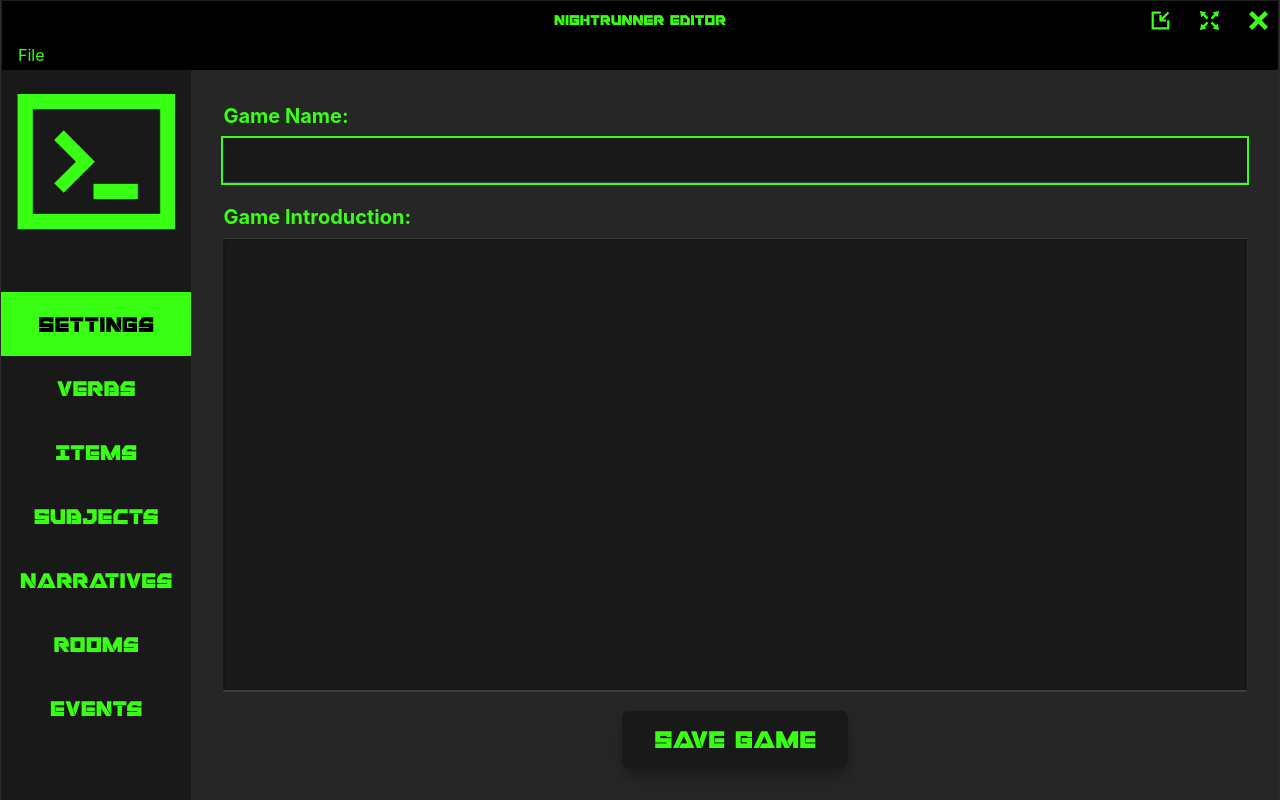
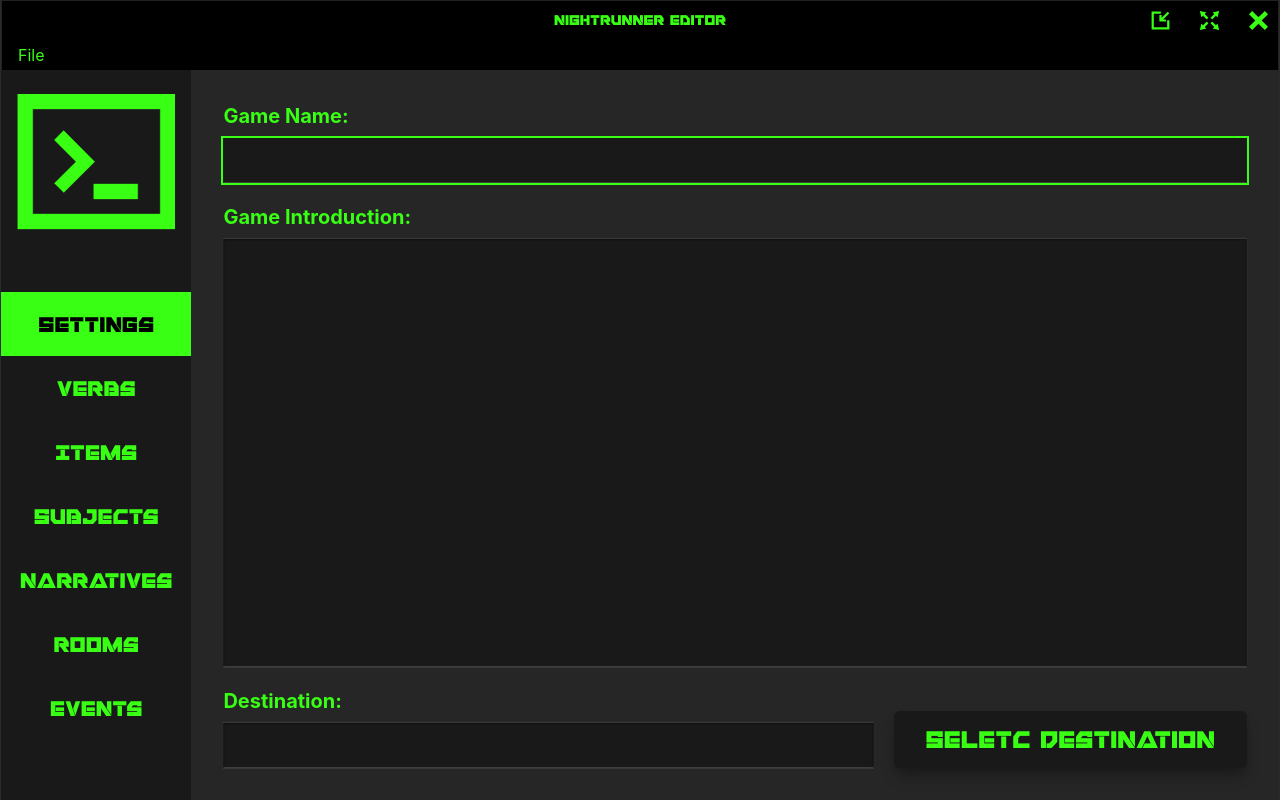
Before and after one commit to aimerib/nightrunner-editor, a React (Vite) app: page / in a window 1280 px wide. Built offline with nearby package versions, Linux system fonts and the light colour scheme.

Commit message:
re-arrange game state

```diff
--- a/src/pages/Events/index.tsx
+++ b/src/pages/Events/index.tsx
@@ -9,7 +9,7 @@ import {
   SelectList,
   Checkbox,
 } from '../../components';
-import { EVENT_TYPE, ActionTypes } from '../../types';
+import { EVENT_TYPE, ActionTypes, ButtonType } from '../../types';
 import { store } from '../../store';
 import { useFocus } from '../../utils';
 
@@ -33,11 +33,11 @@ export default function Events() {
   const [event, set_event] = useState({} as EVENT_TYPE);
 
   // init events state
-  const [events_state, dispatch_event] = useContext(store).events;
-  const available_items = useContext(store).items[0];
-  const available_narratives = useContext(store).narratives[0];
-  const [available_rooms, dispatch_rooms] = useContext(store).rooms;
-  const available_subjects = useContext(store).subjects[0];
+  const [events_state, dispatch_event] = useContext(store).gameState.events;
+  const available_items = useContext(store).gameState.items[0];
+  const available_narratives = useContext(store).gameState.narratives[0];
+  const [available_rooms, dispatch_rooms] = useContext(store).gameState.rooms;
+  const available_subjects = useContext(store).gameState.subjects[0];
 
   // holds the new event object
   const new_event: EVENT_TYPE = {
@@ -358,11 +358,11 @@ export default function Events() {
               </div>
             </div>
             <div className="flex self-end justify-around mt-5">
-              <Button type="submit" disabled={disabled_save()}>
+              <Button type={ButtonType.SUBMIT} disabled={disabled_save()}>
                 Save event
               </Button>
               <Button
-                type="button"
+                type={ButtonType.BUTTON}
                 disabled={disabled_delete()}
                 onClick={handleDelete}
               >
--- a/src/pages/Items/index.tsx
+++ b/src/pages/Items/index.tsx
@@ -7,7 +7,7 @@ import {
   Checkbox,
 } from '../../components';
 import { store } from '../../store';
-import { ITEM_TYPE, ActionTypes } from '../../types';
+import { ITEM_TYPE, ActionTypes, ButtonType } from '../../types';
 import { useFocus } from '../../utils';
 
 export default function Items(): JSX.Element {
@@ -21,7 +21,7 @@ export default function Items(): JSX.Element {
   const [item, set_item] = useState({} as ITEM_TYPE);
 
   // init items state
-  const [items_state, dispatch_item] = useContext(store).items;
+  const [items_state, dispatch_item] = useContext(store).gameState.items;
 
   // holds the new item object
   const new_item: ITEM_TYPE = { name, description, can_pick };
@@ -140,11 +140,11 @@ export default function Items(): JSX.Element {
             onClick={() => set_can_pick(!can_pick)}
           />
           <div className="flex justify-around mt-5">
-            <Button type="submit" disabled={disabled_save()}>
+            <Button type={ButtonType.SUBMIT} disabled={disabled_save()}>
               Save item
             </Button>
             <Button
-              type="button"
+              type={ButtonType.BUTTON}
               disabled={disabled_delete()}
               onClick={handleDelete}
             >
--- a/src/pages/Narratives/index.tsx
+++ b/src/pages/Narratives/index.tsx
@@ -1,7 +1,7 @@
 import React, { useState, useContext, useEffect } from 'react';
 import { Button, RadioButton, ListContainer, Input } from '../../components';
 import { store } from '../../store';
-import { NARRATIVE_TYPE, ActionTypes } from '../../types';
+import { NARRATIVE_TYPE, ActionTypes, ButtonType } from '../../types';
 import { useFocus } from '../../utils';
 
 export default function Narratives() {
@@ -14,7 +14,8 @@ export default function Narratives() {
   const [narrative, set_narrative] = useState({} as NARRATIVE_TYPE);
 
   // init narratives state
-  const [narratives_state, dispatch_narrative] = useContext(store).narratives;
+  const [narratives_state, dispatch_narrative] =
+    useContext(store).gameState.narratives;
 
   // holds the new narrative object
   const new_narrative = { text, description };
@@ -140,11 +141,11 @@ export default function Narratives() {
         >
           {renderInputs()}
           <div className="flex justify-around mt-5">
-            <Button type="submit" disabled={disabled_save()}>
+            <Button type={ButtonType.SUBMIT} disabled={disabled_save()}>
               Save narrative
             </Button>
             <Button
-              type="button"
+              type={ButtonType.BUTTON}
               disabled={disabled_delete()}
               onClick={handleDelete}
             >
--- a/src/pages/Rooms/index.tsx
+++ b/src/pages/Rooms/index.tsx
@@ -11,7 +11,13 @@ import {
 } from '../../components';
 import { store } from '../../store';
 import { useFocus } from '../../utils';
-import { ROOM_TYPE, Exits, EXIT_TYPE, ActionTypes } from '../../types';
+import {
+  ROOM_TYPE,
+  Exits,
+  EXIT_TYPE,
+  ActionTypes,
+  ButtonType,
+} from '../../types';
 import './Rooms.css';
 
 export default function Rooms() {
@@ -37,11 +43,11 @@ export default function Rooms() {
   const [room, set_room] = useState({} as ROOM_TYPE);
 
   // init rooms state
-  const [rooms_state, dispatch_room] = useContext(store).rooms;
+  const [rooms_state, dispatch_room] = useContext(store).gameState.rooms;
 
-  const available_items = useContext(store).items[0];
-  const available_narratives = useContext(store).narratives[0];
-  const available_subjects = useContext(store).subjects[0];
+  const available_items = useContext(store).gameState.items[0];
+  const available_narratives = useContext(store).gameState.narratives[0];
+  const available_subjects = useContext(store).gameState.subjects[0];
 
   // holds the new room object
   const new_room: ROOM_TYPE = {
@@ -350,7 +356,7 @@ export default function Rooms() {
               <Button
                 disabled={is_first_room}
                 className="text-base justify-self-center"
-                type="button"
+                type={ButtonType.BUTTON}
                 onClick={() => set_showModal(true)}
               >
                 Add exit
@@ -358,7 +364,7 @@ export default function Rooms() {
               <Button
                 disabled={!exits_exist}
                 className="text-base justify-self-center"
-                type="button"
+                type={ButtonType.BUTTON}
                 onClick={handle_delete_exit}
               >
                 Delete exit
@@ -401,12 +407,12 @@ export default function Rooms() {
             />
           </AddModal>
           <div className="flex justify-around mt-5">
-            <Button type="submit" disabled={disableSave()}>
+            <Button type={ButtonType.SUBMIT} disabled={disableSave()}>
               Save room
             </Button>
             <Button
               disabled={!can_delete()}
-              type="button"
+              type={ButtonType.BUTTON}
               onClick={handleDelete}
             >
               Delete room
--- a/src/pages/Settings/index.tsx
+++ b/src/pages/Settings/index.tsx
@@ -1,18 +1,55 @@
-import React, { useState } from 'react';
+import React, { useContext, useEffect, useState } from 'react';
 import { Button, Input, ListContainer } from '../../components';
+import { store } from '../../store';
+import { ButtonType } from '../../types';
 import { useFocus } from '../../utils';
+import { invoke } from '@tauri-apps/api/tauri';
+import { open } from '@tauri-apps/api/dialog';
 
 export default function Settings() {
-  const [name, set_name] = useState('');
-  const [intro, set_intro] = useState('');
+  const { gameState } = useContext(store);
+  const [game_folder, set_game_folder] = gameState.folder;
+  const game_name = gameState.name[0];
+  const game_intro = gameState.intro[0];
+  const save_settings = useContext(store).save_settings;
+  const [name, set_name] = useState(game_name);
+  const [intro, set_intro] = useState(game_intro);
   const [inputRef, setInputFocus] = useFocus();
+  useEffect(() => {
+    if (!name) {
+      setInputFocus();
+    }
+    if (name !== game_name || intro !== game_intro) {
+      save_settings(name, intro);
+    }
+  }, [name, intro]);
+  // const handle_save = async (e: React.FormEvent<HTMLFormElement>) => {
+  //   e.preventDefault();
+  //   if (!game_folder) {
+  //     const home_folder: string = await invoke('get_home_folder');
+  //     const project_folder = await open({
+  //       directory: true,
+  //       multiple: false,
+  //       defaultPath: home_folder,
+  //     });
+  //     if (project_folder && !Array.isArray(project_folder)) {
+  //       set_game_folder(project_folder);
+  //     }
+  //   }
+  //   if (name && intro) {
+  //     save_settings(name, intro);
+  //   }
+  // };
   return (
-    <div className="flex flex-col w-full h-full gap-5 bg-nr-main text-green-nr">
+    <div
+      // onSubmit={handle_save}
+      className="flex flex-col w-full h-full gap-5 bg-nr-main text-green-nr"
+    >
       <Input
         label="Game Name:"
         name="description"
         autoFocus
-        value={name}
+        value={game_name}
         onChange={(e) => set_name(e.target.value)}
         innerRef={inputRef}
       />
@@ -20,14 +57,40 @@ export default function Settings() {
         label="Game Introduction:"
         name="text"
         multiline
-        value={intro}
+        value={game_intro}
         onChange={(e) => {
           set_intro(e.target.value);
         }}
       />
-      <Button type="button" className="self-center">
-        Save Game
-      </Button>
+      <div className="flex flex-row gap-5">
+        <Input
+          className="self-center flex-1"
+          label="Destination:"
+          name="path"
+          value={game_folder}
+          disabled
+          onChange={() => null}
+        />
+        <Button
+          type={ButtonType.BUTTON}
+          className="self-end"
+          onClick={async () => {
+            if (!game_folder) {
+              const home_folder: string = await invoke('get_home_folder');
+              const project_folder = await open({
+                directory: true,
+                multiple: false,
+                defaultPath: home_folder,
+              });
+              if (project_folder && !Array.isArray(project_folder)) {
+                set_game_folder(project_folder);
+              }
+            }
+          }}
+        >
+          Seletc Destination
+        </Button>
+      </div>
     </div>
   );
 }
--- a/src/pages/Subjects/index.tsx
+++ b/src/pages/Subjects/index.tsx
@@ -2,7 +2,7 @@ import React, { useState, useContext, useEffect } from 'react';
 import { Button, RadioButton, ListContainer, Input } from '../../components';
 import { store } from '../../store';
 import { useFocus } from '../../utils';
-import { SUBJECT_TYPE, ActionTypes } from '../../types';
+import { SUBJECT_TYPE, ActionTypes, ButtonType } from '../../types';
 
 export default function Subjects() {
   // init states
@@ -14,7 +14,8 @@ export default function Subjects() {
   const [subject, set_subject] = useState({} as SUBJECT_TYPE);
 
   // init items state
-  const [subjects_state, dispatch_subject] = useContext(store).subjects;
+  const [subjects_state, dispatch_subject] =
+    useContext(store).gameState.subjects;
 
   // holds the new item object
   const new_subject: SUBJECT_TYPE = { name, description };
@@ -123,11 +124,11 @@ export default function Subjects() {
             onChange={(e) => set_description(e.target.value)}
           />
           <div className="flex justify-around mt-5">
-            <Button type="submit" disabled={disabled_save()}>
+            <Button type={ButtonType.SUBMIT} disabled={disabled_save()}>
               Save subject
             </Button>
             <Button
-              type="button"
+              type={ButtonType.BUTTON}
               disabled={disabled_delete()}
               onClick={handleDelete}
             >
--- a/src/pages/Verbs/index.tsx
+++ b/src/pages/Verbs/index.tsx
@@ -7,7 +7,7 @@ import {
   Modal,
 } from '../../components';
 import { store } from '../../store';
-import { VERB_TYPE, ActionTypes } from '../../types';
+import { VERB_TYPE, ActionTypes, ButtonType } from '../../types';
 import { useFocus } from '../../utils';
 
 export default function Verbs(): JSX.Element {
@@ -24,7 +24,7 @@ export default function Verbs(): JSX.Element {
   const [aliases, set_aliases] = useState<string[]>([]);
 
   // init verbs state
-  const [verbs_state, dispatch_item] = useContext(store).verbs;
+  const [verbs_state, dispatch_item] = useContext(store).gameState.verbs;
   const verbs: VERB_TYPE[] = Object.keys(verbs_state).map((key): VERB_TYPE => {
     return verbs_state[key];
   });
@@ -32,22 +32,12 @@ export default function Verbs(): JSX.Element {
   const new_verb: VERB_TYPE = { name, aliases };
 
   useEffect(() => {
-    // const verbs: VERB_TYPE[] = Object.keys(verbs_state).map(
-    //   (key): VERB_TYPE => {
-    //     return verbs_state[key];
-    //   }
-    // );
     if (verbs.length > 0) {
       set_id(verbs[verbs.length - 1].id + 1);
     }
   }, [verbs_state]);
 
   const handleChange = (): void => {
-    // const verbs: VERB_TYPE[] = Object.keys(verbs_state).map(
-    //   (key): VERB_TYPE => {
-    //     return verbs_state[key];
-    //   }
-    // );
     if (
       verbs.find((v) => v.name === name || v.aliases.includes(name)) &&
       !verb.id
@@ -201,7 +191,7 @@ export default function Verbs(): JSX.Element {
               <Button
                 disabled={!alias_name}
                 className="text-base justify-self-center"
-                type="button"
+                type={ButtonType.BUTTON}
                 onClick={handle_add_alias}
               >
                 Add alias
@@ -215,7 +205,7 @@ export default function Verbs(): JSX.Element {
               <Button
                 disabled={!selectedAliasRadio}
                 className="text-base justify-self-center"
-                type="button"
+                type={ButtonType.BUTTON}
                 onClick={handle_delete_alias}
               >
                 Delete alias
@@ -223,11 +213,11 @@ export default function Verbs(): JSX.Element {
             </div>
           </div>
           <div className="flex justify-around mt-5">
-            <Button type="submit" disabled={disabled_save()}>
+            <Button type={ButtonType.SUBMIT} disabled={disabled_save()}>
               Save item
             </Button>
             <Button
-              type="button"
+              type={ButtonType.BUTTON}
               disabled={disabled_delete()}
               onClick={handleDelete}
             >
--- a/src/store/index.tsx
+++ b/src/store/index.tsx
@@ -1,4 +1,4 @@
-import React, { createContext, Dispatch, useReducer } from 'react';
+import React, { createContext, useReducer, useState } from 'react';
 import {
   room_reducer,
   item_reducer,
@@ -16,35 +16,43 @@ import {
   initial_verbs_state,
 } from '././initialStates';
 import {
-  ITEMS_STATE_TYPE,
-  ITEM_ACTION_TYPE,
-  ROOMS_STATE_TYPE,
-  ROOM_ACTION_TYPE,
-  NARRATIVES_STATE_TYPE,
-  NARRATIVE_ACTION_TYPE,
-  SUBJECTS_STATE_TYPE,
-  SUBJECT_ACTION_TYPE,
-  EVENT_STATE_TYPE,
-  EVENT_ACTION_TYPE,
-  VERB_STATE_TYPE,
-  VERB_ACTION_TYPE,
+  // ITEMS_STATE_TYPE,
+  // ITEM_ACTION_TYPE,
+  // ROOMS_STATE_TYPE,
+  // ROOM_ACTION_TYPE,
+  // NARRATIVES_STATE_TYPE,
+  // NARRATIVE_ACTION_TYPE,
+  // SUBJECTS_STATE_TYPE,
+  // SUBJECT_ACTION_TYPE,
+  // EVENT_STATE_TYPE,
+  // EVENT_ACTION_TYPE,
+  // VERB_STATE_TYPE,
+  // VERB_ACTION_TYPE,
+  GAME_STATE_TYPE,
+  NRContext,
+  ActionTypes,
 } from '../types';
 
-interface NRContext {
-  verbs: [VERB_STATE_TYPE, Dispatch<VERB_ACTION_TYPE>];
-  items: [ITEMS_STATE_TYPE, Dispatch<ITEM_ACTION_TYPE>];
-  rooms: [ROOMS_STATE_TYPE, Dispatch<ROOM_ACTION_TYPE>];
-  events: [EVENT_STATE_TYPE, Dispatch<EVENT_ACTION_TYPE>];
-  narratives: [NARRATIVES_STATE_TYPE, Dispatch<NARRATIVE_ACTION_TYPE>];
-  subjects: [SUBJECTS_STATE_TYPE, Dispatch<SUBJECT_ACTION_TYPE>];
-  new_game: () => void;
-  pages: [number, React.Dispatch<React.SetStateAction<number>>];
-}
+// interface NRContext {
+//   verbs: [VERB_STATE_TYPE, Dispatch<VERB_ACTION_TYPE>];
+//   items: [ITEMS_STATE_TYPE, Dispatch<ITEM_ACTION_TYPE>];
+//   rooms: [ROOMS_STATE_TYPE, Dispatch<ROOM_ACTION_TYPE>];
+//   events: [EVENT_STATE_TYPE, Dispatch<EVENT_ACTION_TYPE>];
+//   narratives: [NARRATIVES_STATE_TYPE, Dispatch<NARRATIVE_ACTION_TYPE>];
+//   subjects: [SUBJECTS_STATE_TYPE, Dispatch<SUBJECT_ACTION_TYPE>];
+//   new_game: () => void;
+//   pages: [number, React.Dispatch<React.SetStateAction<number>>];
+//   gameState: Game;
+// }
 
 const store = createContext({} as NRContext);
 const { Provider } = store;
 
 const StateProvider = ({ children }) => {
+  const [name, set_name] = useState('');
+  const [folder, set_folder] = useState('');
+  const [intro, set_intro] = useState('');
+
   const [verbs_state, dispatch_verb] = useReducer(
     verb_reducer,
     initial_verbs_state
@@ -74,40 +82,67 @@ const StateProvider = ({ children }) => {
     subject_reducer,
     initial_subjects_state
   );
-  const [currentPage, setCurrentPage] = React.useState(0);
+  const [currentPage, setCurrentPage] = useState(0);
 
   const new_game = () => {
     dispatch_verb({
-      type: 'RESET_VERBS',
+      type: ActionTypes.RESET,
     });
     dispatch_item({
-      type: 'RESET_ITEMS',
+      type: ActionTypes.RESET,
     });
     dispatch_room({
-      type: 'RESET_ROOMS',
+      type: ActionTypes.RESET,
     });
     dispatch_event({
-      type: 'RESET_EVENTS',
+      type: ActionTypes.RESET,
     });
     dispatch_narrative({
-      type: 'RESET_NARRATIVES',
+      type: ActionTypes.RESET,
     });
     dispatch_subject({
-      type: 'RESET_SUBJECTS',
+      type: ActionTypes.RESET,
     });
+    set_folder('');
+    set_intro('');
+    set_name('');
     setCurrentPage(0);
   };
+  const save_settings = (game_name: string, game_intro: string) => {
+    set_name(game_name);
+    set_intro(game_intro);
+  };
 
+  // const gameState: GAME_STATE_TYPE = {
+  //   verbs: [verbs_state, dispatch_verb],
+  //   items: [items_state, dispatch_item],
+  //   rooms: [rooms_state, dispatch_room],
+  //   events: [events_state, dispatch_event],
+  //   narratives: [narratives_state, dispatch_narrative],
+  //   subjects: [subjects_state, dispatch_subject],
+  //   new_game,
+  //   pages: [currentPage, setCurrentPage],
+  //   folder: [folder, set_folder],
+  //   name: [name, set_name],
+  //   intro: [intro, set_intro],
+  // };
+  const gameState: GAME_STATE_TYPE = {
+    verbs: [verbs_state, dispatch_verb],
+    items: [items_state, dispatch_item],
+    rooms: [rooms_state, dispatch_room],
+    events: [events_state, dispatch_event],
+    narratives: [narratives_state, dispatch_narrative],
+    subjects: [subjects_state, dispatch_subject],
+    folder: [folder, set_folder],
+    name: [name, set_name],
+    intro: [intro, set_intro],
+  };
   return (
     <Provider
       value={{
-        verbs: [verbs_state, dispatch_verb],
-        items: [items_state, dispatch_item],
-        rooms: [rooms_state, dispatch_room],
-        events: [events_state, dispatch_event],
-        narratives: [narratives_state, dispatch_narrative],
-        subjects: [subjects_state, dispatch_subject],
+        gameState: gameState,
         new_game,
+        save_settings,
         pages: [currentPage, setCurrentPage],
       }}
     >
--- a/src/types.ts
+++ b/src/types.ts
@@ -1,3 +1,5 @@
+import { Dispatch, SetStateAction } from 'react';
+
 //#region Exit
 export type Exits = {
   [id: number]: EXIT_TYPE;
@@ -208,3 +210,34 @@ export enum ActionTypes {
   RESET = 'RESET',
 }
 //#endregion
+
+//#region GameState
+export type GAME_STATE_TYPE = {
+  folder: [string, Dispatch<SetStateAction<string>>];
+  name: [string, Dispatch<SetStateAction<string>>];
+  intro: [string, Dispatch<SetStateAction<string>>];
+  verbs: [VERB_STATE_TYPE, Dispatch<VERB_ACTION_TYPE>];
+  items: [ITEMS_STATE_TYPE, Dispatch<ITEM_ACTION_TYPE>];
+  rooms: [ROOMS_STATE_TYPE, Dispatch<ROOM_ACTION_TYPE>];
+  events: [EVENT_STATE_TYPE, Dispatch<EVENT_ACTION_TYPE>];
+  narratives: [NARRATIVES_STATE_TYPE, Dispatch<NARRATIVE_ACTION_TYPE>];
+  subjects: [SUBJECTS_STATE_TYPE, Dispatch<SUBJECT_ACTION_TYPE>];
+  // new_game: () => void;
+  // pages: [number, Dispatch<SetStateAction<number>>];
+};
+//#endregion
+//#region Night Runner Context
+export type NRContext = {
+  gameState: GAME_STATE_TYPE;
+  new_game: () => void;
+  save_settings: (game_name: string, game_intro: string) => void;
+  pages: [number, Dispatch<SetStateAction<number>>];
+}
+//#endregion
+
+//#region ButtonType
+export enum ButtonType {
+  SUBMIT = 'submit',
+  BUTTON = 'button',
+}
+//#endregion
```
